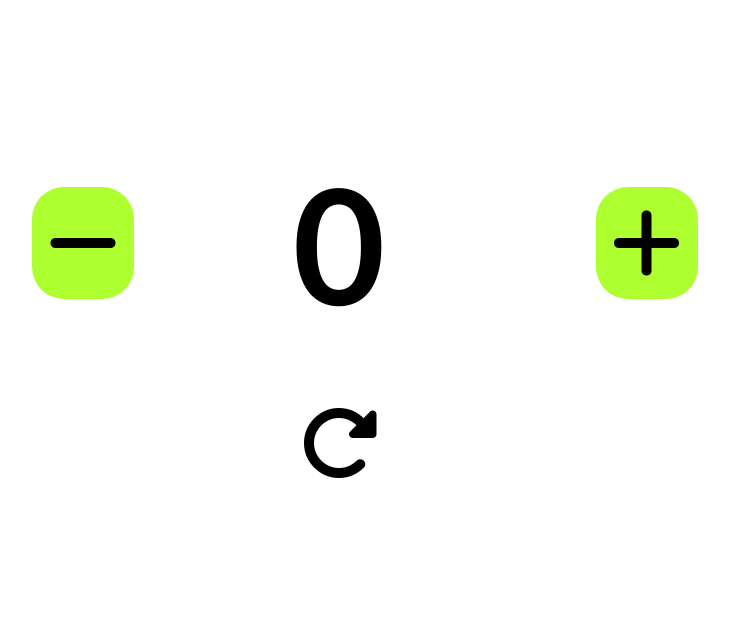
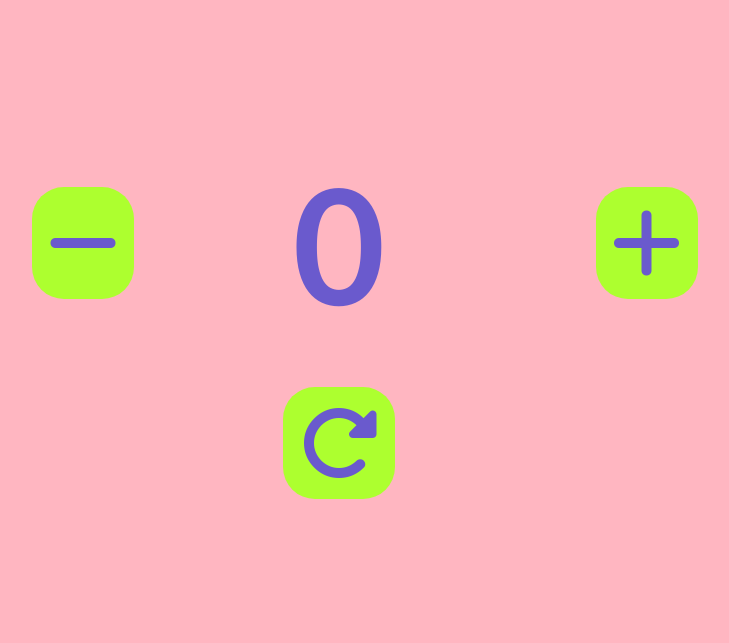
Before and after one commit to VioletViolaVi/Counter, a plain HTML site: page index.html in a window 1280 px wide. Shown: the part 157-800 px from the top of the page, without its empty margins (301-1030 px from the left). Drawn offline with Linux system fonts and the light colour scheme.

Commit message:
Add style to restart icon and background

```diff
--- a/assets/style.css
+++ b/assets/style.css
@@ -1,31 +1,33 @@
-*{
+* {
     margin: 0em;
     padding: 0em;
     font-family: 'Trebuchet MS', 'Lucida Sans Unicode', 'Lucida Grande', 'Lucida Sans', Arial, sans-serif;
+    color: slateblue;
 }
 
-body{
+body {
     cursor: default;
+    background-color: lightpink;
 }
 
-.title{
+.title {
     text-align: center;
     margin-top: 1em;
     font-size: 4em;
 }
 
-.numberCounterDiv{
+.numberCounterDiv {
     position: absolute;
     top: 50%;
     left: 50%;
     transform: translate(-50%, -50%);
 }
 
-.counterNumber{
+.counterNumber {
     font-size: 10em;
 }
 
-.minusIconDiv{
+.minusIconDiv {
     position: absolute;
     top: 50%;
     left: 30%;
@@ -35,24 +37,45 @@ body{
     border-radius: 2em;
 }
 
-.fas.fa-minus{
+.minusIconDiv:hover {
+    background-color: mediumspringgreen;
+}
+
+.fas.fa-minus {
     font-size: 5em;
     cursor: pointer;
+    color: slateblue;
 }
 
-.restartIconDiv{
+.fas.fa-minus:hover {
+    color: greenyellow;
+}
+
+.restartIconDiv {
     position: absolute;
     top: 75%;
     left: 50%;
     transform: translate(-50%, -50%);
+    background-color: greenyellow;
+    padding: 1em;
+    border-radius: 2em;
 }
 
-.fas.fa-redo-alt{
+.restartIconDiv:hover {
+    background-color: mediumspringgreen;
+}
+
+.fas.fa-redo-alt {
     font-size: 5em;
     cursor: pointer;
+    color: slateblue;
 }
 
-.plusIconDiv{
+.fas.fa-redo-alt:hover {
+    color: greenyellow;
+}
+
+.plusIconDiv {
     position: absolute;
     top: 50%;
     right: 18%;
@@ -62,7 +85,16 @@ body{
     border-radius: 2em;
 }
 
-.fas.fa-plus{
+.plusIconDiv:hover {
+    background-color: mediumspringgreen;
+}
+
+.fas.fa-plus {
     font-size: 5em;
     cursor: pointer;
+    color: slateblue;
 }
+
+.fas.fa-plus:hover {
+    color: greenyellow;
+}
```
